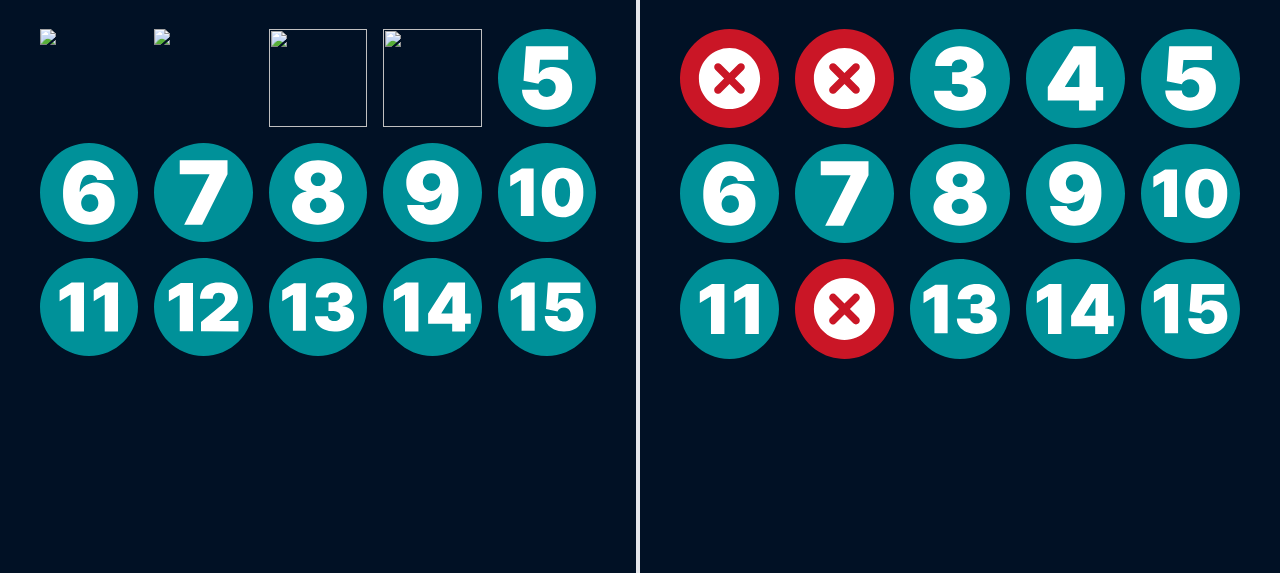
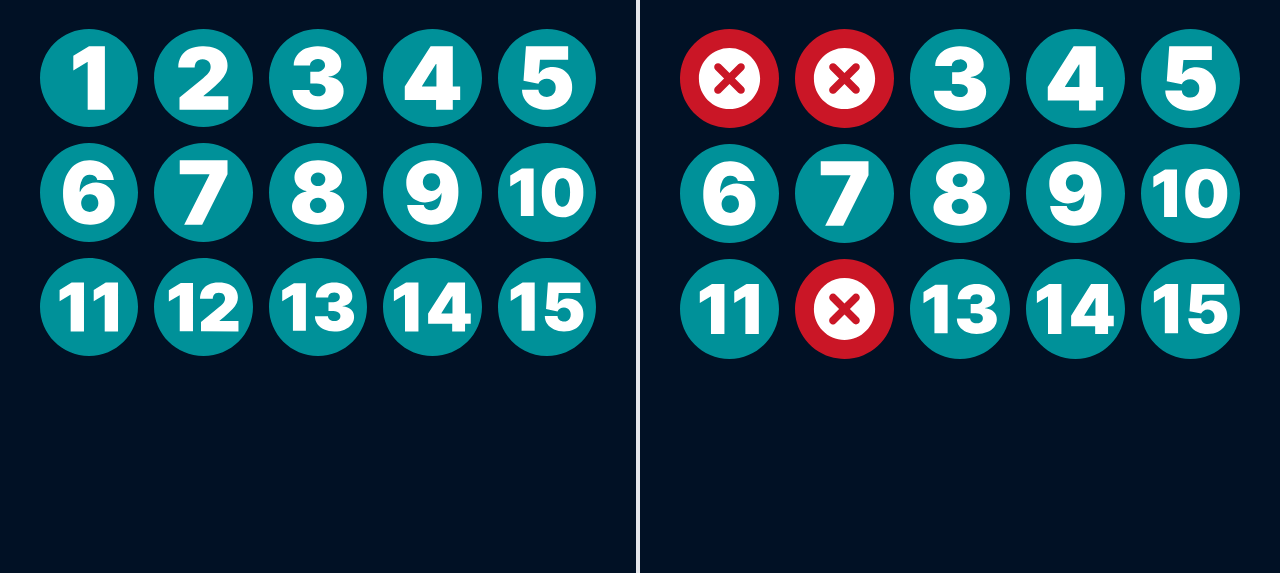
Before and after one commit to rockysegarraco/rd, a plain HTML site: page openlanes/index.html in a window 1280 px wide. Shown: the part 227-800 px from the top of the page. Drawn offline with nearby package versions, Linux system fonts and the light colour scheme; the site is published under a folder, as on GitHub Pages, so addresses that start at the root find nothing.

Commit message:
Update index.html

```diff
--- a/openlanes/index.html
+++ b/openlanes/index.html
@@ -47,16 +47,16 @@
             <div class="h-[100%] basis-1/2 border-r-4">
                 <div class="flex flex-row flex-wrap p-8 gap-x-0">
                     <div class="basis-1/5 p-2">
-                        <img src="/icons/1.svg" />
+                        <img src="icons/1.svg" />
                     </div>
                     <div class="basis-1/5 p-2">
-                        <img src="/icons/2.svg" />
+                        <img src="icons/2.svg" />
                     </div>
                     <div class="basis-1/5 p-2">
-                        <img class="w-full h-full" src="/icons/3.svg" />
+                        <img class="w-full h-full" src="icons/3.svg" />
                     </div>
                     <div class="basis-1/5 p-2">
-                        <img class="w-full h-full" src="/icons/4.svg" />
+                        <img class="w-full h-full" src="icons/4.svg" />
                     </div>
                     <div class="basis-1/5 p-2">
                         <img class="w-full h-full" src="icons/5.svg" />
```
